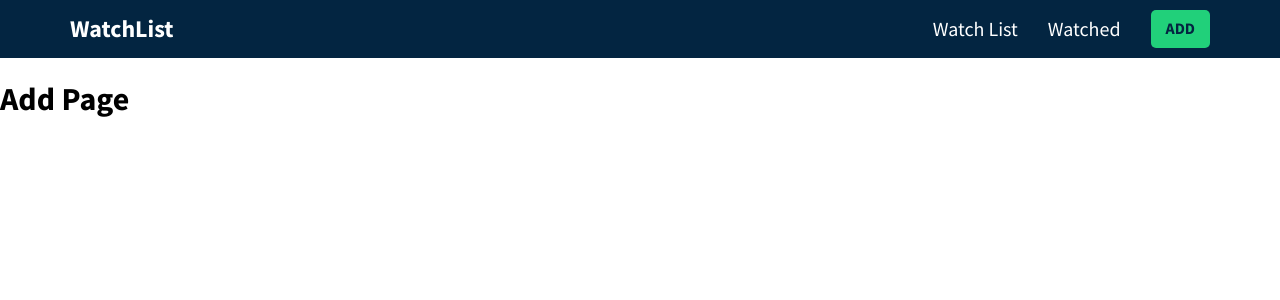
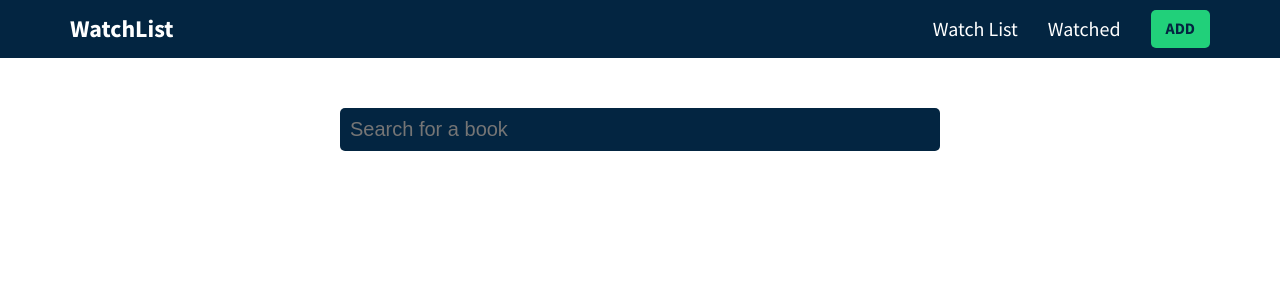
Before and after one commit to camille-celine/My-Watchlist, a React (Create React App) app: page /add in a window 1280 px wide. Shown: the top 300 px of the page. Built offline with nearby package versions, Linux system fonts and the light colour scheme.

Commit message:
add fetch

```diff
--- a/src/components/Add.js
+++ b/src/components/Add.js
@@ -1,9 +1,33 @@
-import React from 'react';
+import React, {useState} from 'react';
 
 export const Add = () => {
+  const [query, setQuery] = useState("");
+
+  const onChange = e => {
+    e.preventDefault();
+    setQuery(e.target.value);
+
+    fetch(
+      `https://www.googleapis.com/books/v1/volumes?q=${e.target.value}&key=${process.env.REACT_APP_GOOGLEBOOKS_KEY}&langRestrict=en`
+    )
+      .then(res => res.json())
+      .then((data) => {
+        console.log(data)
+      });
+  };
   return (
-    <div>
-      <h1>Add Page</h1>
+    <div className="add-page">
+      <div className="container">
+        <div className="add-content">
+          <div className="input-wrapper">
+            <input type="text"
+              placeholder="Search for a book"
+              value ={query}
+              onChange={onChange}
+            />
+          </div>
+        </div>
+      </div>
     </div>
   )
 }
```
